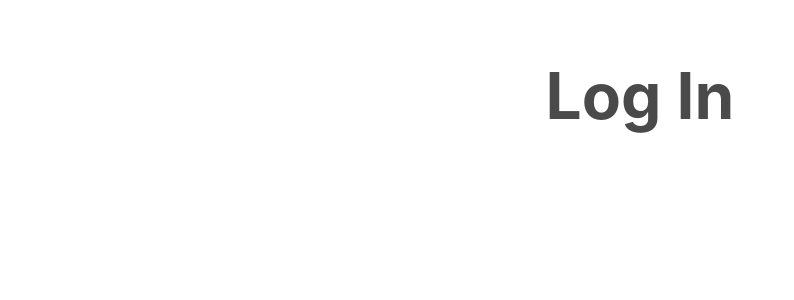
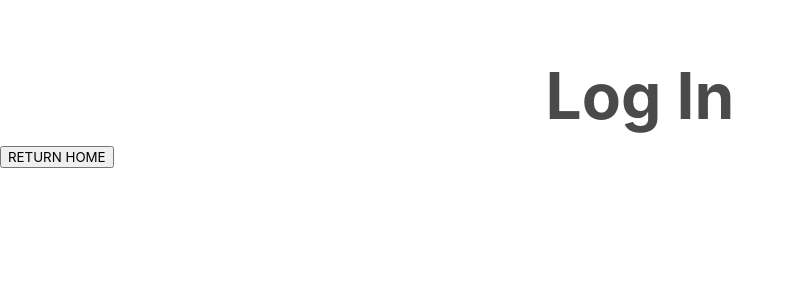
Before and after one commit to vruss14/workout-generator, a React (Create React App) app in the folder client/: page /login in a window 1280 px wide. Shown: the top 300 px of the page, without its empty margins (0-794 px from the left). Built offline with nearby package versions, Linux system fonts and the light colour scheme.

Commit message:
added fade out animations between pages

```diff
--- a/client/src/components/landingImg.js
+++ b/client/src/components/landingImg.js
@@ -20,7 +20,8 @@ function LandingImg() {
         position: "relative",
         left: "-52%",
         transition: "2s ease-out",
-        transform: "rotateZ(30deg)"
+        transform: "rotateZ(30deg)",
+        boxShadow: "10px 10px 20px black"
     }
 
     useEffect(() => {
--- a/client/src/pages/landing.js
+++ b/client/src/pages/landing.js
@@ -7,7 +7,10 @@ import "../components/landingStyle.css";
 
 function Landing() {
 
-    let mainStyle = { opacity: "0%" }
+    let mainStyle = {
+        opacity: "0%",
+        transition: "1.6s linear"
+    }
 
     let mainAnimated = {
         opacity: "100%",
@@ -24,6 +27,11 @@ function Landing() {
         setAnimate(true);
     }
 
+    window.addEventListener('beforeunload', function (e) {
+        e.preventDefault();
+        setAnimate(false)
+    });
+
     return (
         <main id="main-container" style={animate ? mainAnimated : mainStyle}>
             <div className="columns" id="columns-container">
--- a/client/src/pages/login.js
+++ b/client/src/pages/login.js
@@ -5,7 +5,10 @@ import LoginForm from "../components/loginform.js";
 
 function Login() {
 
-  let loginStyle = { opacity: "0%" }
+  let loginStyle = {
+    opacity: "0%",
+    transition: "1.6s linear"
+  }
 
   let loginAnimated = {
     opacity: "100%",
@@ -22,9 +25,15 @@ function Login() {
       setAnimate(true);
   }
 
+  window.addEventListener('beforeunload', function (e) {
+    e.preventDefault();
+    setAnimate(false)
+  });
+
   return (
       <div style={animate ? loginAnimated : loginStyle}>
         <LoginForm />
+        <a href="/"><button>RETURN HOME</button></a>
       </div>
   );
 }
```
